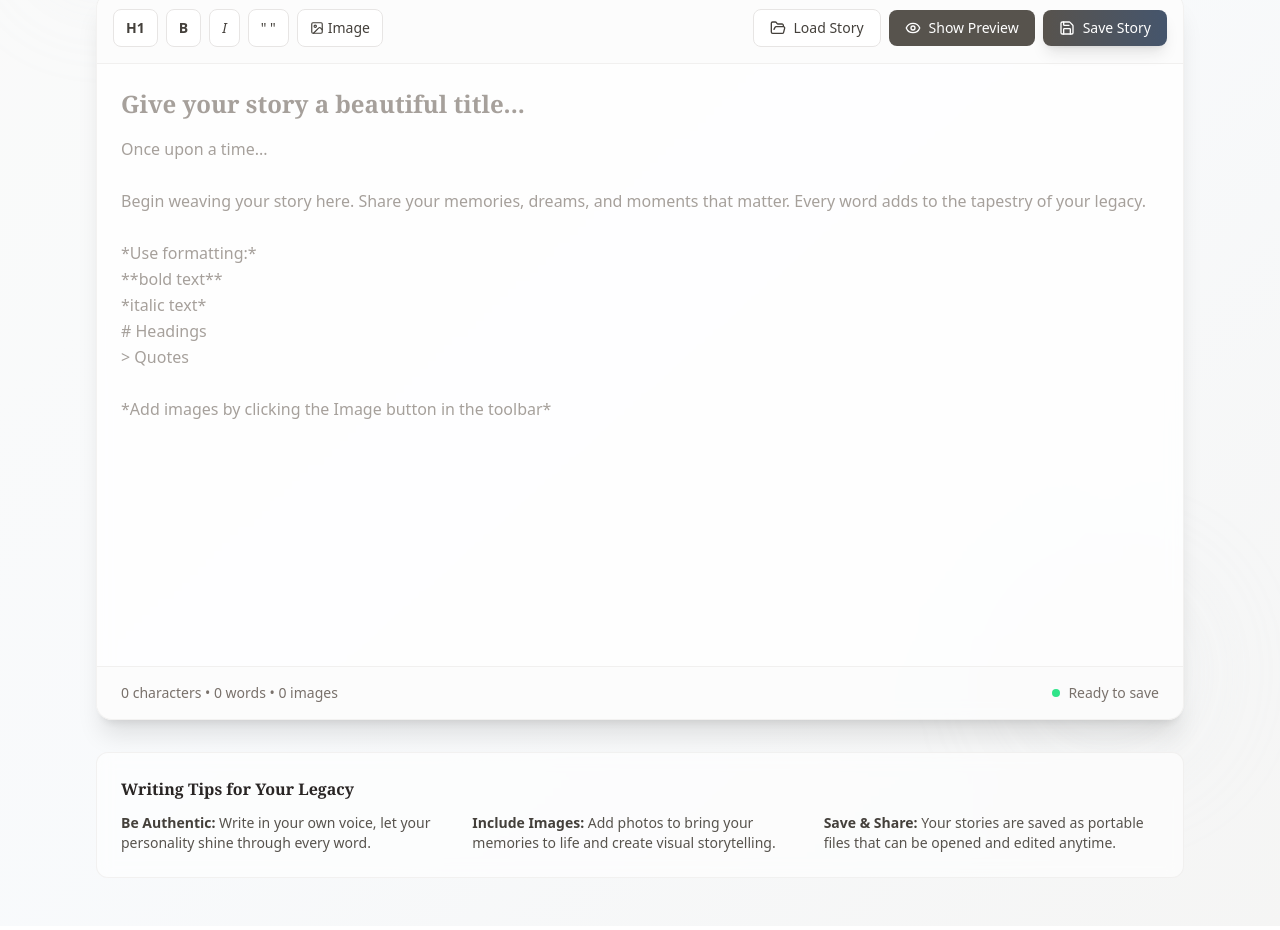
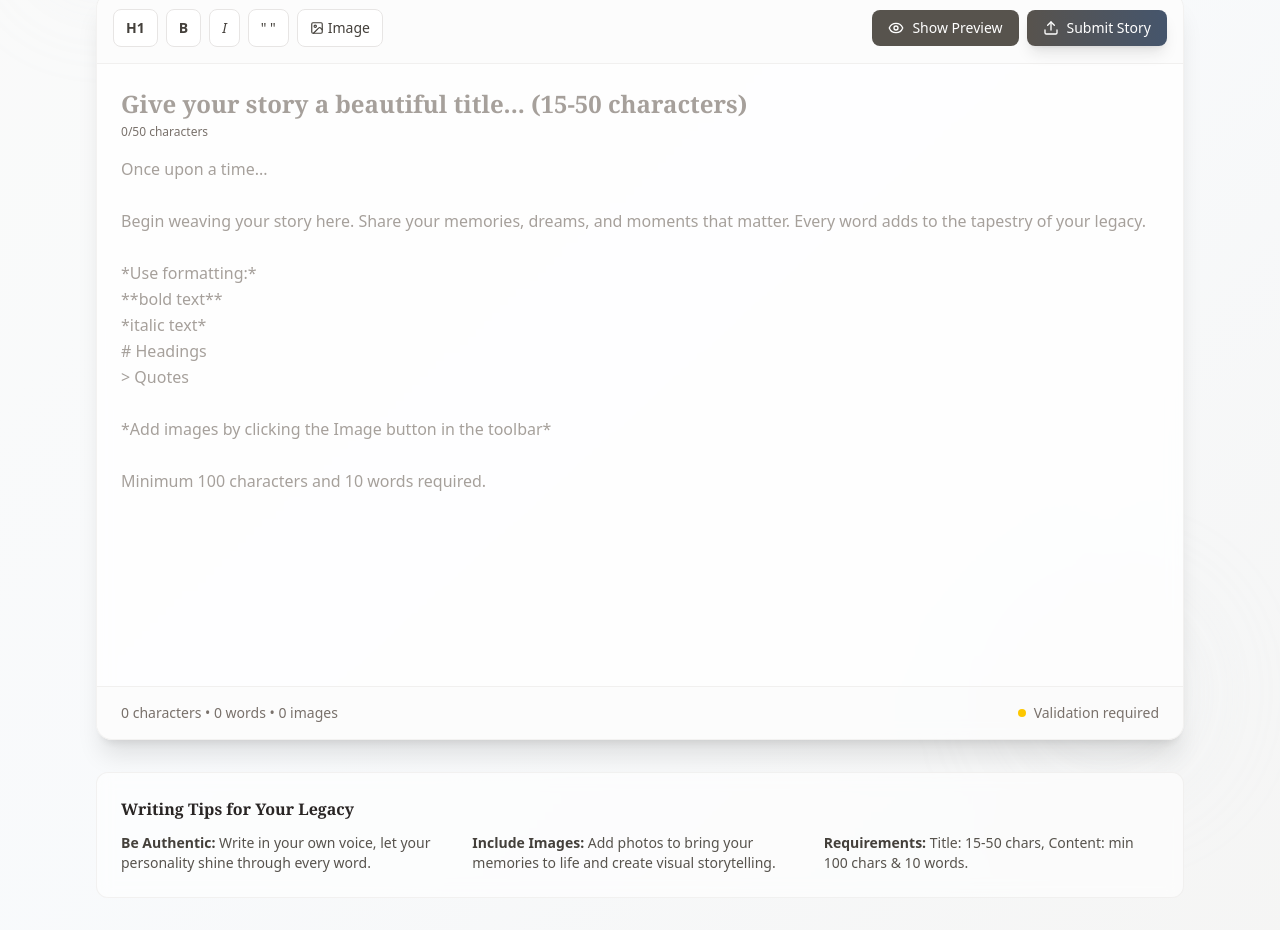
Before and after one commit to IamRishavDas/LegacyLoom.Client, a React (Vite) app: page /timeline-editor in a window 1280 px wide. Shown: the part 280-1210 px from the top of the page. Built offline with nearby package versions, Linux system fonts and the light colour scheme.

Commit message:
Added editor to upload images, editor need some changes also

```diff
--- a/src/apis/apicalls/apicalls.js
+++ b/src/apis/apicalls/apicalls.js
@@ -42,3 +42,15 @@ export const LoginUsingEmail = async (email, password) => {
   });
   return response;
 }
+
+export const CreateTimeline = async (formData, authToken) => {
+  const response = await fetch(`${URLS.CREATE_TIMELINE}`, {
+    method: 'POST',
+    headers: {
+      'Authorization': `Bearer ${authToken}`,
+    },
+    body: formData,
+    // Don't set Content-Type header, let browser set it with boundary for FormData
+  });
+  return response;
+}
--- a/src/apis/endpoints/endpoints.js
+++ b/src/apis/endpoints/endpoints.js
@@ -5,6 +5,8 @@ const URLS = {
     LOGIN_USERNAME: `${API_BASE_URL}/auth/login/username`,
     LOGIN_EMAIL: `${API_BASE_URL}/auth/login/email`,
     LOGOUT: `${API_BASE_URL}/auth/logout`,
+    GET_MY_TIMELINES: `${API_BASE_URL}/timelines/my-timelines`,
+    CREATE_TIMELINE: `${API_BASE_URL}/timelines`
 }
 
 export default URLS;
--- a/src/components/dashboard/editor/Editor.jsx
+++ b/src/components/dashboard/editor/Editor.jsx
@@ -1,14 +1,24 @@
 import { useState, useEffect, useRef } from "react";
 import { Save, Eye, EyeOff, FileText, Image, Upload, FolderOpen } from 'lucide-react';
+import { CreateTimeline } from "../../../apis/apicalls/apicalls";
+import { toast } from "react-toastify";
+import LoadingOverlay from "../../loading-overlay/LoadingOverlay";
 
 const Editor = () => {
   const [title, setTitle] = useState("");
   const [value, setValue] = useState("");
+  const [isLoading, setIsLoading] = useState(false);
   const [showPreview, setShowPreview] = useState(false);
   const [isVisible, setIsVisible] = useState(false);
   const [images, setImages] = useState({}); // Store images with unique IDs
+  const [imageFiles, setImageFiles] = useState([]); // Store actual File objects for API
+  const [isSubmitting, setIsSubmitting] = useState(false);
+  const [submitMessage, setSubmitMessage] = useState("");
   const fileInputRef = useRef(null);
   const loadFileInputRef = useRef(null);
+
+  // API endpoint - update this to match your actual API URL
+  const API_ENDPOINT = "/api/timeline"; // Update this to your actual endpoint
 
   useEffect(() => {
     const timer = setTimeout(() => {
@@ -40,7 +50,7 @@ const Editor = () => {
         reader.onload = (event) => {
           const imageData = event.target.result;
 
-          // Store image data
+          // Store image data for preview
           setImages(prev => ({
             ...prev,
             [imageId]: {
@@ -49,6 +59,9 @@ const Editor = () => {
               size: file.size
             }
           }));
+
+          // Store actual file for API submission
+          setImageFiles(prev => [...prev, { id: imageId, file: file }]);
 
           // Insert image placeholder at cursor position
           const textarea = document.getElementById('editor-textarea');
@@ -116,6 +129,103 @@ const Editor = () => {
     return rendered.replace(/\n/g, '<br>');
   };
 
+  const validateForm = () => {
+    const errors = [];
+
+    if (!title || title.length < 15 || title.length > 50) {
+      errors.push("Title should be between 15-50 characters");
+    }
+
+    if (!value || value.length < 100) {
+      errors.push("Content should be at least 100 characters");
+    }
+
+    const wordCount = value.split(/\s+/).filter(word => word.length > 0).length;
+    if (wordCount < 10) {
+      errors.push("Content should have at least 10 words");
+    }
+
+    return errors;
+  };
+
+  const submitStory = async () => {
+
+    if(isLoading) return;
+
+    const validationErrors = validateForm();
+    if (validationErrors.length > 0) {
+      setSubmitMessage(`Validation errors: ${validationErrors.join(', ')}`);
+      return;
+    }
+
+    setIsSubmitting(true);
+    setSubmitMessage("");
+
+    try {
+      // Create FormData object
+      const formData = new FormData();
+
+      // Calculate word count
+      const wordCount = value.split(/\s+/).filter(word => word.length > 0).length;
+
+      // Create the story object and append as JSON
+      const storyData = {
+        Title: title,
+        Content: value,
+        WordCount: wordCount
+      };
+
+      // Append story data as JSON string
+      formData.append('Story.Title', title);
+      formData.append('Story.Content', value);
+      formData.append('Story.WordCount', wordCount.toString());
+
+      // Append image files
+      imageFiles.forEach((imageFile, index) => {
+        formData.append('Files', imageFile.file);
+      });
+
+
+      setIsLoading(true);
+
+      const authToken = localStorage.getItem("token");
+      const response = await CreateTimeline(formData, authToken);
+
+
+      if (response.ok) {
+        const result = await response.json();
+        console.log(result);
+
+        if(result.success){
+          setIsLoading(false);
+          toast.success("Story saved successfully!");
+        } else {
+          setIsLoading(false);
+          toast.error(result.errorMessage);
+        }
+
+        // Optional: Clear form after successful submission
+        // setTitle("");
+        // setValue("");
+        // setImages({});
+        // setImageFiles([]);
+      } else {
+        setIsLoading(false);
+        toast.error("Network error: Please check your network connection or try again later");
+      }
+    } catch (error) {
+      setIsLoading(false);
+      toast.error("Network error: Please check your network connection or try again later");
+    } finally {
+      setIsSubmitting(false);
+
+      // Clear message after 5 seconds
+      setTimeout(() => {
+        setSubmitMessage("");
+      }, 5000);
+    }
+  };
+
   const saveStory = () => {
     const storyData = {
       title: title,
@@ -146,6 +256,8 @@ const Editor = () => {
           setTitle(storyData.title || '');
           setValue(storyData.content || '');
           setImages(storyData.images || {});
+          // Note: loaded stories won't have actual files for API submission
+          setImageFiles([]);
         } catch (error) {
           alert('Error loading story file. Please make sure it\'s a valid story file.');
           console.error('Error parsing story file:', error);
@@ -162,7 +274,8 @@ const Editor = () => {
   const imageCount = Object.keys(images).length;
 
   return (
-    <div className="min-h-screen bg-gradient-to-br from-stone-50 via-slate-50 to-stone-100 relative overflow-hidden">
+    <>
+      <div className="min-h-screen bg-gradient-to-br from-stone-50 via-slate-50 to-stone-100 relative overflow-hidden">
 
       {/* Hidden file inputs */}
       <input
@@ -200,10 +313,17 @@ const Editor = () => {
             </h1>
           </div>
           <p className="text-lg text-stone-600 max-w-2xl mx-auto leading-relaxed">
-            Let your memories flow onto the page, where every word becomes part of your legacy
+            Let your memories flow onto the page and every word becomes part of your legacy
           </p>
           <div className="w-24 h-1 bg-gradient-to-r from-stone-400 to-slate-400 mx-auto mt-4 rounded-full"></div>
         </div>
+
+        {/* Submit Message */}
+        {submitMessage && (
+          <div className={`mb-4 p-4 rounded-lg text-center ${submitMessage.includes('successfully') ? 'bg-green-100 text-green-800 border border-green-200' : 'bg-red-100 text-red-800 border border-red-200'}`}>
+            {submitMessage}
+          </div>
+        )}
 
         {/* Editor Container */}
         <div className={`transition-all duration-1000 ease-out delay-300 ${isVisible ? 'translate-y-0 opacity-100' : 'translate-y-12 opacity-0'}`}>
@@ -247,13 +367,13 @@ const Editor = () => {
                 </div>
 
                 <div className="flex items-center gap-2">
-                  <button
+                  {/* <button
                     onClick={() => loadFileInputRef.current?.click()}
                     className="flex items-center space-x-2 px-4 py-2 bg-white hover:bg-stone-100 border border-stone-200 text-stone-700 hover:text-stone-900 rounded-lg transition-all duration-200 text-sm font-medium"
                   >
                     <FolderOpen size={16} />
                     <span className="hidden sm:inline">Load Story</span>
-                  </button>
+                  </button> */}
                   <button
                     onClick={() => setShowPreview(!showPreview)}
                     className="flex items-center space-x-2 px-4 py-2 bg-stone-600 hover:bg-stone-700 text-white rounded-lg transition-all duration-200 text-sm font-medium"
@@ -261,12 +381,20 @@ const Editor = () => {
                     {showPreview ? <EyeOff size={16} /> : <Eye size={16} />}
                     <span className="hidden sm:inline">{showPreview ? 'Hide Preview' : 'Show Preview'}</span>
                   </button>
-                  <button
+                  {/* <button
                     onClick={saveStory}
-                    className="flex items-center space-x-2 px-4 py-2 bg-gradient-to-r from-stone-600 to-slate-600 hover:from-stone-700 hover:to-slate-700 text-white rounded-lg transition-all duration-200 text-sm font-medium shadow-lg"
+                    className="flex items-center space-x-2 px-4 py-2 bg-stone-500 hover:bg-stone-600 text-white rounded-lg transition-all duration-200 text-sm font-medium"
                   >
                     <Save size={16} />
-                    <span className="hidden sm:inline">Save Story</span>
+                    <span className="hidden sm:inline">Save Local</span>
+                  </button> */}
+                  <button
+                    onClick={submitStory}
+                    disabled={isSubmitting}
+                    className="flex items-center space-x-2 px-4 py-2 bg-gradient-to-r from-stone-600 to-slate-600 hover:from-stone-700 hover:to-slate-700 disabled:from-stone-400 disabled:to-slate-400 text-white rounded-lg transition-all duration-200 text-sm font-medium shadow-lg"
+                  >
+                    <Upload size={16} />
+                    <span className="hidden sm:inline">{isSubmitting ? 'Submitting...' : 'Submit Story'}</span>
                   </button>
                 </div>
               </div>
@@ -282,9 +410,12 @@ const Editor = () => {
                     type="text"
                     value={title}
                     onChange={handleTitleChange}
-                    placeholder="Give your story a beautiful title..."
+                    placeholder="Give your story a beautiful title... (15-50 characters)"
                     className="w-full text-2xl font-serif font-bold text-stone-800 placeholder-stone-400 bg-transparent border-none outline-none focus:ring-0"
                   />
+                  <div className="text-xs text-stone-500 mt-1">
+                    {title.length}/50 characters
+                  </div>
                 </div>
                 <textarea
                   id="editor-textarea"
@@ -300,7 +431,9 @@ Begin weaving your story here. Share your memories, dreams, and moments that mat
 # Headings
 > Quotes
 
-*Add images by clicking the Image button in the toolbar*"
+*Add images by clicking the Image button in the toolbar*
+
+Minimum 100 characters and 10 words required."
                   className="w-full h-96 md:h-[500px] text-stone-700 placeholder-stone-400 bg-transparent border-none outline-none resize-none focus:ring-0 leading-relaxed text-base"
                   style={{ fontFamily: 'inherit' }}
                 />
@@ -340,8 +473,8 @@ Begin weaving your story here. Share your memories, dreams, and moments that mat
                 </div>
                 <div className="flex items-center space-x-4 text-sm text-stone-500">
                   <div className="flex items-center space-x-2">
-                    <div className="w-2 h-2 bg-green-400 rounded-full animate-pulse"></div>
-                    <span>Ready to save</span>
+                    <div className={`w-2 h-2 rounded-full ${validateForm().length === 0 ? 'bg-green-400 animate-pulse' : 'bg-yellow-400'}`}></div>
+                    <span>{validateForm().length === 0 ? 'Ready to submit' : 'Validation required'}</span>
                   </div>
                 </div>
               </div>
@@ -361,13 +494,22 @@ Begin weaving your story here. Share your memories, dreams, and moments that mat
                 <strong className="text-stone-700">Include Images:</strong> Add photos to bring your memories to life and create visual storytelling.
               </div>
               <div>
-                <strong className="text-stone-700">Save & Share:</strong> Your stories are saved as portable files that can be opened and edited anytime.
+                <strong className="text-stone-700">Requirements:</strong> Title: 15-50 chars, Content: min 100 chars & 10 words.
               </div>
             </div>
           </div>
         </div>
       </div>
-    </div>
+      </div>
+      <LoadingOverlay
+        isVisible={isLoading}
+        message="Uploading timeline"
+        submessage="Please wait while we upload your timeline"
+        variant="slate"
+        size="medium"
+        showDots={true}
+      />
+    </>
   );
 };
 
--- a/src/components/login/UserLoginPage.jsx
+++ b/src/components/login/UserLoginPage.jsx
@@ -1,6 +1,5 @@
 import { useEffect, useRef, useState } from 'react';
 import { Link, useNavigate } from 'react-router-dom';
-import HomeNav from '../home/HomeNav';
 import { LoginUsingEmail, LoginUsingUsername } from '../../apis/apicalls/apicalls';
 import { toast } from 'react-toastify';
 import LoadingOverlay from '../loading-overlay/LoadingOverlay';
```
